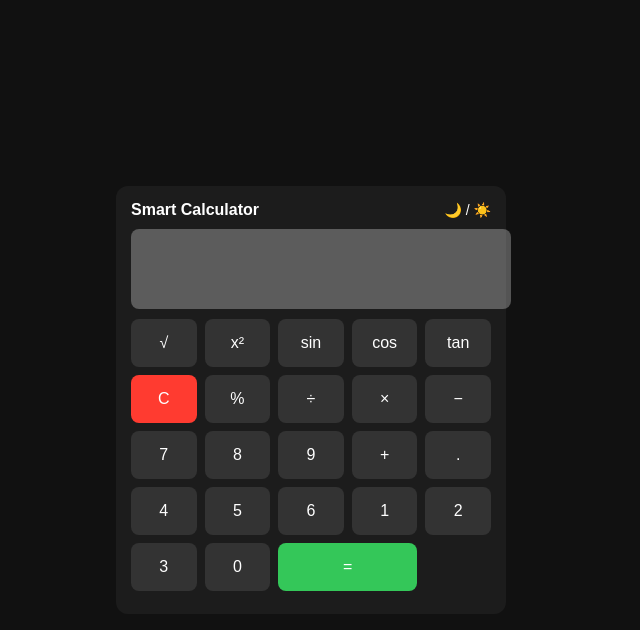
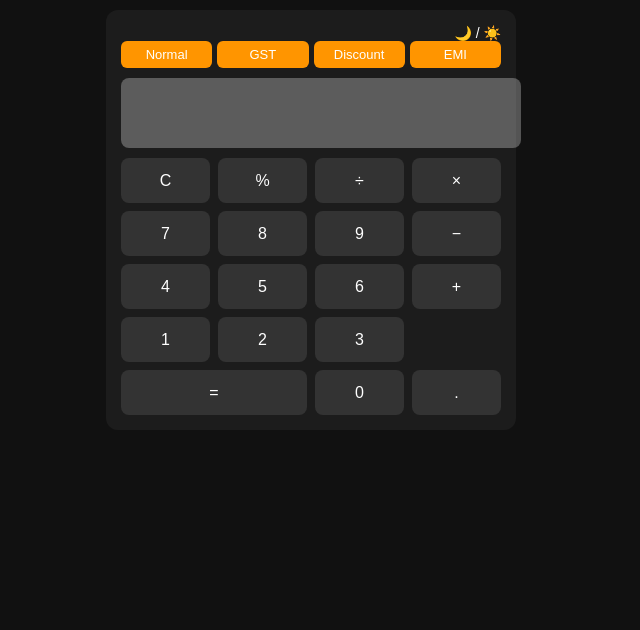
Before and after one commit to hariramsaini626-debug/hariramsaini626-debug.github.io, a plain HTML site: page index.html in a window 1280 px wide. Shown: the whole page, without its empty margins (329-969 px from the left). Drawn offline with Linux system fonts and the light colour scheme.

Commit message:
Update index.html

```diff
--- a/index.html
+++ b/index.html
@@ -1,158 +1,149 @@
 <!DOCTYPE html>
-<html lang="en">
+<html>
 <head>
 <meta charset="UTF-8">
-<title>Smart Scientific Calculator</title>
+<title>Smart Calculator Website</title>
 <meta name="viewport" content="width=device-width, initial-scale=1.0">
 <style>
 :root{
-  --bg:#111;
-  --box:#1c1c1c;
-  --btn:#333;
-  --text:#fff;
+ --bg:#111;--box:#1c1c1c;--btn:#333;--text:#fff;
 }
 .light{
-  --bg:#f2f2f2;
-  --box:#ffffff;
-  --btn:#ddd;
-  --text:#000;
+ --bg:#f2f2f2;--box:#fff;--btn:#ddd;--text:#000;
 }
 body{
-  margin:0;
-  background:var(--bg);
-  color:var(--text);
-  font-family:Arial;
-  display:flex;
-  justify-content:center;
-  align-items:center;
-  min-height:100vh;
+ margin:0;background:var(--bg);color:var(--text);
+ font-family:Arial;display:flex;justify-content:center;
 }
-.calculator{
-  background:var(--box);
-  width:360px;
-  padding:15px;
-  border-radius:12px;
+.container{
+ width:380px;background:var(--box);
+ margin:10px;padding:15px;border-radius:12px;
 }
-.top{
-  display:flex;
-  justify-content:space-between;
-  align-items:center;
+.menu{
+ display:flex;flex-wrap:wrap;gap:5px;margin-bottom:10px;
 }
-.toggle{
-  cursor:pointer;
-  font-size:14px;
+.menu button{
+ flex:1;font-size:13px;padding:6px;border:none;
+ border-radius:6px;cursor:pointer;
+ background:#ff9500;color:#fff;
 }
 input{
-  width:100%;
-  height:60px;
-  font-size:26px;
-  text-align:right;
-  border:none;
-  border-radius:8px;
-  padding:10px;
-  margin:10px 0;
+ width:100%;height:50px;font-size:22px;
+ text-align:right;border:none;border-radius:8px;
+ padding:10px;margin-bottom:10px;
 }
 .grid{
-  display:grid;
-  grid-template-columns:repeat(5,1fr);
-  gap:8px;
+ display:grid;grid-template-columns:repeat(4,1fr);
+ gap:8px;
 }
-button{
-  height:48px;
-  border:none;
-  border-radius:8px;
-  font-size:16px;
-  cursor:pointer;
-  background:var(--btn);
-  color:var(--text);
+button.calc{
+ height:45px;border:none;border-radius:8px;
+ background:var(--btn);color:var(--text);
+ font-size:16px;cursor:pointer;
 }
 .op{background:#ff9500;color:#fff;}
-.equal{background:#34c759;color:#fff;grid-column:span 2;}
+.eq{background:#34c759;color:#fff;grid-column:span 2;}
 .clear{background:#ff3b30;color:#fff;}
-.history{
-  font-size:13px;
-  margin-top:8px;
-  max-height:70px;
-  overflow:auto;
-}
+.section{display:none;}
+.show{display:block;}
+.toggle{text-align:right;font-size:14px;cursor:pointer;}
 </style>
 </head>
 
 <body>
-<div class="calculator">
-  <div class="top">
-    <b>Smart Calculator</b>
-    <span class="toggle" onclick="mode()">🌙 / ☀️</span>
-  </div>
+<div class="container">
 
-  <input id="scr" disabled>
+<div class="toggle" onclick="mode()">🌙 / ☀️</div>
 
-  <div class="grid">
-    <button onclick="fn('sqrt')">√</button>
-    <button onclick="fn('sq')">x²</button>
-    <button onclick="fn('sin')">sin</button>
-    <button onclick="fn('cos')">cos</button>
-    <button onclick="fn('tan')">tan</button>
+<div class="menu">
+<button onclick="openTab('normal')">Normal</button>
+<button onclick="openTab('gst')">GST</button>
+<button onclick="openTab('discount')">Discount</button>
+<button onclick="openTab('emi')">EMI</button>
+</div>
 
-    <button class="clear" onclick="clr()">C</button>
-    <button onclick="add('%')">%</button>
-    <button onclick="add('/')">÷</button>
-    <button onclick="add('*')">×</button>
-    <button onclick="add('-')">−</button>
+<!-- NORMAL CALCULATOR -->
+<div id="normal" class="section show">
+<input id="scr" disabled>
+<div class="grid">
+<button class="calc clear" onclick="clr()">C</button>
+<button class="calc" onclick="add('%')">%</button>
+<button class="calc op" onclick="add('/')">÷</button>
+<button class="calc op" onclick="add('*')">×</button>
 
-    <button onclick="add('7')">7</button>
-    <button onclick="add('8')">8</button>
-    <button onclick="add('9')">9</button>
-    <button onclick="add('+')">+</button>
-    <button onclick="add('.')">.</button>
+<button class="calc" onclick="add('7')">7</button>
+<button class="calc" onclick="add('8')">8</button>
+<button class="calc" onclick="add('9')">9</button>
+<button class="calc op" onclick="add('-')">−</button>
 
-    <button onclick="add('4')">4</button>
-    <button onclick="add('5')">5</button>
-    <button onclick="add('6')">6</button>
-    <button onclick="add('1')">1</button>
-    <button onclick="add('2')">2</button>
+<button class="calc" onclick="add('4')">4</button>
+<button class="calc" onclick="add('5')">5</button>
+<button class="calc" onclick="add('6')">6</button>
+<button class="calc op" onclick="add('+')">+</button>
 
-    <button onclick="add('3')">3</button>
-    <button onclick="add('0')">0</button>
-    <button class="equal" onclick="cal()">=</button>
-  </div>
+<button class="calc" onclick="add('1')">1</button>
+<button class="calc" onclick="add('2')">2</button>
+<button class="calc" onclick="add('3')">3</button>
+<button class="calc eq" onclick="cal()">=</button>
 
-  <div class="history" id="his"></div>
+<button class="calc" onclick="add('0')">0</button>
+<button class="calc" onclick="add('.')">.</button>
+</div>
+</div>
+
+<!-- GST -->
+<div id="gst" class="section">
+<input id="gst_amt" placeholder="Amount">
+<input id="gst_per" placeholder="GST %">
+<button class="calc eq" onclick="gst()">Calculate</button>
+<p id="gst_res"></p>
+</div>
+
+<!-- DISCOUNT -->
+<div id="discount" class="section">
+<input id="mrp" placeholder="MRP">
+<input id="dis" placeholder="Discount %">
+<button class="calc eq" onclick="discount()">Calculate</button>
+<p id="dis_res"></p>
+</div>
+
+<!-- EMI -->
+<div id="emi" class="section">
+<input id="loan" placeholder="Loan Amount">
+<input id="rate" placeholder="Interest %">
+<input id="time" placeholder="Years">
+<button class="calc eq" onclick="emi()">Calculate</button>
+<p id="emi_res"></p>
+</div>
+
 </div>
 
 <script>
 let s=document.getElementById("scr");
-let h=document.getElementById("his");
-let hist=[];
-
 function add(v){s.value+=v;}
 function clr(){s.value="";}
-function cal(){
- try{
-  let r=eval(s.value);
-  hist.unshift(s.value+" = "+r);
-  hist=hist.slice(0,10);
-  h.innerHTML=hist.join("<br>");
-  s.value=r;
- }catch{ s.value="Error"; }
+function cal(){try{s.value=eval(s.value);}catch{s.value="Error";}}
+
+function openTab(id){
+ document.querySelectorAll('.section').forEach(x=>x.classList.remove('show'));
+ document.getElementById(id).classList.add('show');
 }
-function fn(t){
- let v=parseFloat(s.value);
- if(isNaN(v))return;
- if(t=="sqrt")s.value=Math.sqrt(v);
- if(t=="sq")s.value=v*v;
- if(t=="sin")s.value=Math.sin(v);
- if(t=="cos")s.value=Math.cos(v);
- if(t=="tan")s.value=Math.tan(v);
+
+function gst(){
+ let a=+gst_amt.value,p=+gst_per.value;
+ gst_res.innerHTML="Final: ₹"+(a+(a*p/100));
 }
-function mode(){
- document.body.classList.toggle("light");
+function discount(){
+ let m=+mrp.value,p=+dis.value;
+ dis_res.innerHTML="Price: ₹"+(m-(m*p/100));
 }
-document.addEventListener("keydown",e=>{
- if("0123456789.+-*/".includes(e.key))add(e.key);
- if(e.key==="Enter")cal();
- if(e.key==="Backspace")s.value=s.value.slice(0,-1);
-});
+function emi(){
+ let P=+loan.value,r=+rate.value/1200,n=+time.value*12;
+ let e=(P*r*Math.pow(1+r,n))/(Math.pow(1+r,n)-1);
+ emi_res.innerHTML="EMI: ₹"+e.toFixed(2);
+}
+function mode(){document.body.classList.toggle("light");}
 </script>
+
 </body>
   </html>
```
